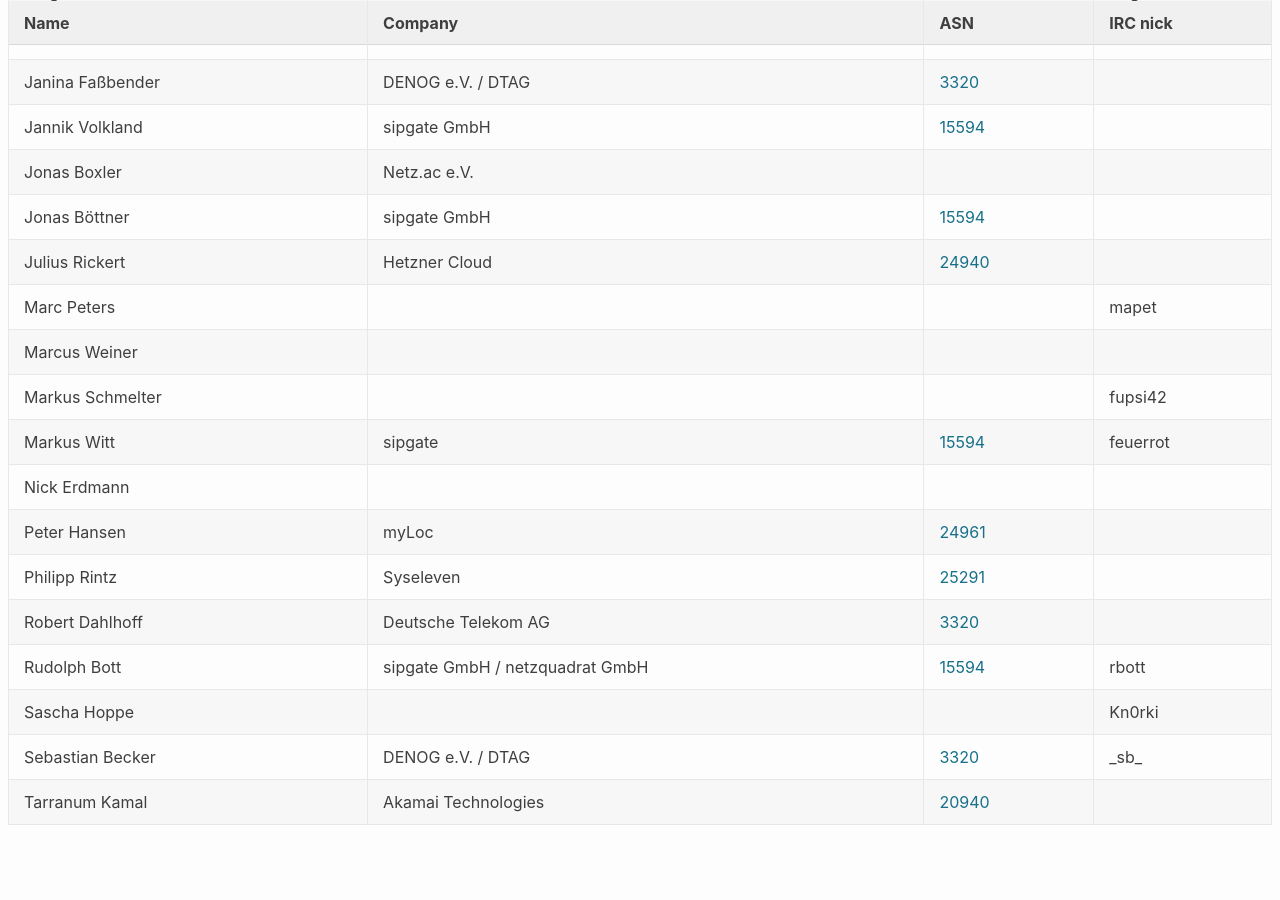
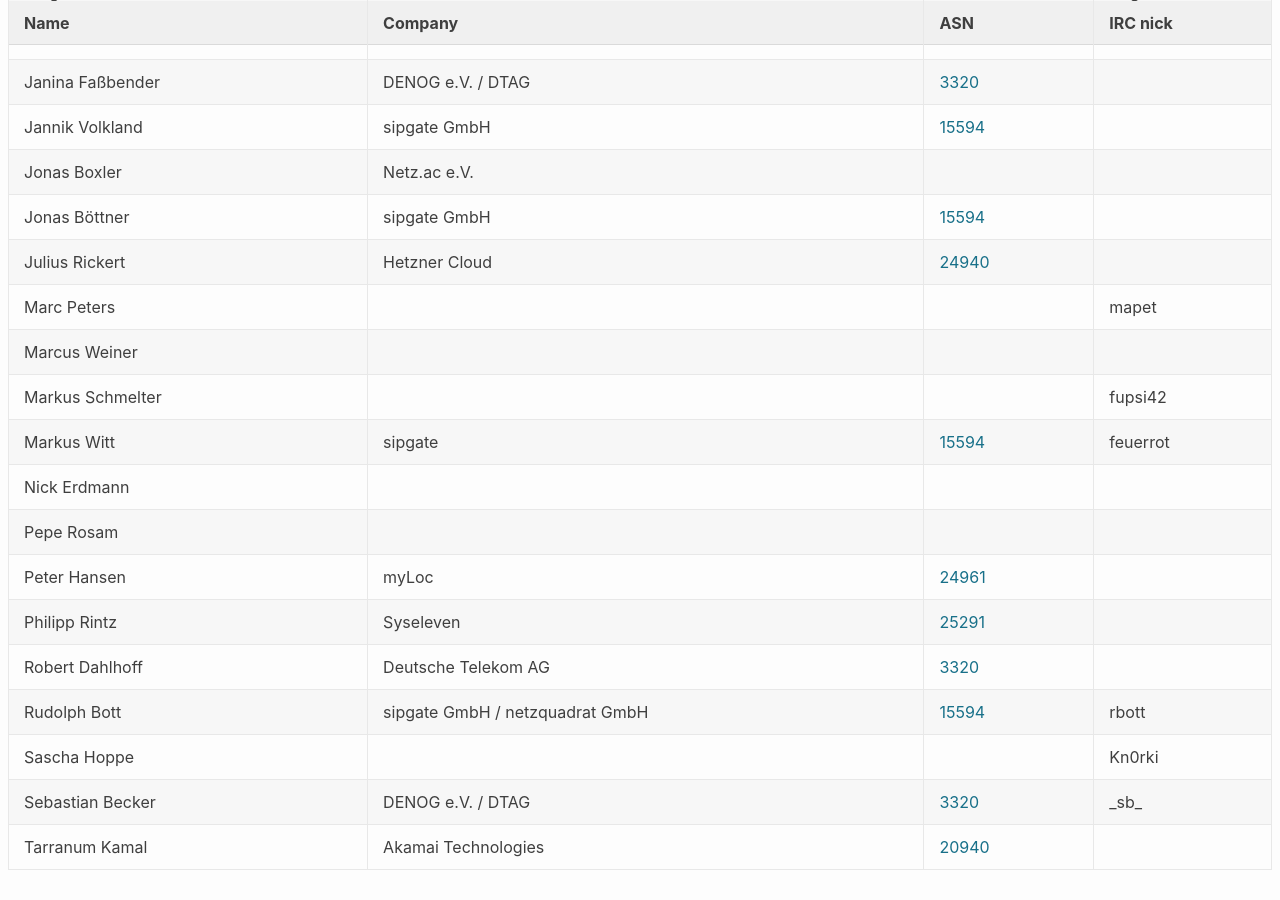
Before and after one commit to denog/pretix-attendeelist, a Jekyll site: the page built from denog-meetup-2024-03/index.markdown, in a window 1280 px wide and 900 px high, scrolled down 579 px. Built offline with Jekyll 4.4.1, drawn with Linux system fonts in a browser that asks for light colours; before the commit the page ends 1434 px from its top, so only the background shows below that.

Commit message:
Latest data: Mon Mar 11 09:10:28 UTC 2024

```diff
--- a/_data/attendees_denog-meetup-2024-03.json
+++ b/_data/attendees_denog-meetup-2024-03.json
@@ -138,6 +138,12 @@
     "asn": null
   },
   {
+    "name": "Pepe Rosam",
+    "company": null,
+    "irc": null,
+    "asn": null
+  },
+  {
     "name": "Peter Hansen",
     "company": "myLoc",
     "irc": null,
```
